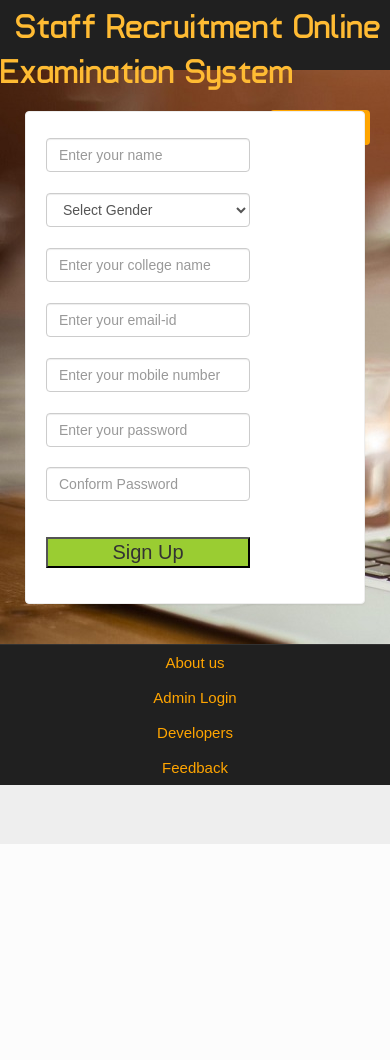
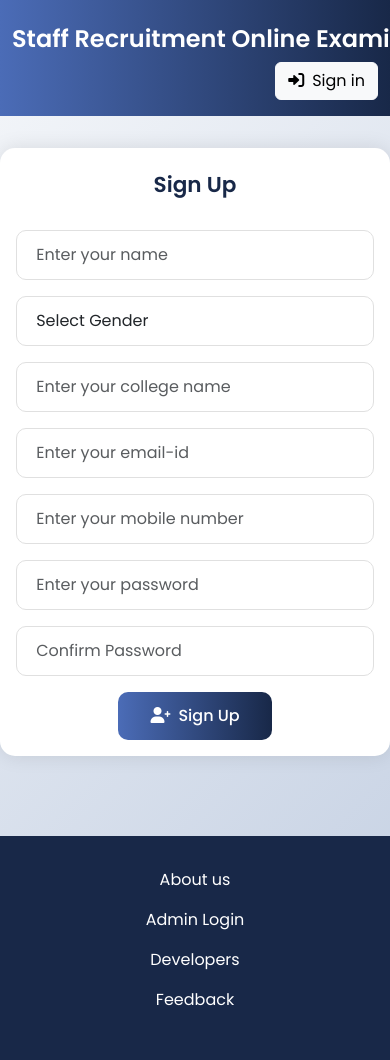
Before and after one commit to ShuaibuPassionateProgrammer/staff-recruitment-exam, a PHP site: page /index1.php in a window 390 px wide; the page is wider, and only the part inside the window is pictured. Before the commit the page ends 844 px from the top of that part, so only its background shows below. Run offline with PHP 8.4, Linux system fonts and the light colour scheme.

Commit message:
Update index1.php to HTML5 standards, implement Bootstrap 5 for styling, and enhance user interface with improved layout and form validation. Added custom styles for better aesthetics and responsiveness.

```diff
--- a/index1.php
+++ b/index1.php
@@ -1,247 +1,317 @@
-<!DOCTYPE html PUBLIC "-//W3C//DTD XHTML 1.0 Transitional//EN" "http://www.w3.org/TR/xhtml1/DTD/xhtml1-transitional.dtd">
-<html xmlns="http://www.w3.org/1999/xhtml">
+<!DOCTYPE html>
+<html lang="en">
 <head>
-<meta http-equiv="Content-Type" content="text/html; charset=iso-8859-1" />
+    <meta charset="UTF-8">
     <meta name="viewport" content="width=device-width, initial-scale=1">
+    <title>Staff Recruitment Online Examination System</title>
+    <!-- Bootstrap 5 CSS -->
+    <link href="https://cdn.jsdelivr.net/npm/bootstrap@5.3.0/dist/css/bootstrap.min.css" rel="stylesheet">
+    <!-- Font Awesome -->
+    <link href="https://cdnjs.cloudflare.com/ajax/libs/font-awesome/6.0.0/css/all.min.css" rel="stylesheet">
+    <!-- Custom fonts -->
+    <link href="https://fonts.googleapis.com/css2?family=Poppins:wght@300;400;500;600;700&display=swap" rel="stylesheet">
+    <!-- Custom CSS -->
+    <style>
+        body {
+            font-family: 'Poppins', sans-serif;
+            background: linear-gradient(135deg, #f5f7fa 0%, #c3cfe2 100%);
+            min-height: 100vh;
+        }
+        .navbar {
+            background: linear-gradient(90deg, #4b6cb7 0%, #182848 100%);
+            padding: 1rem 0;
+        }
+        .navbar-brand {
+            color: white !important;
+            font-weight: 600;
+            font-size: 1.5rem;
+        }
+        .main-container {
+            padding: 2rem 0;
+        }
+        .card {
+            border: none;
+            border-radius: 15px;
+            box-shadow: 0 0 20px rgba(0,0,0,0.1);
+        }
+        .card-header {
+            background: transparent;
+            border-bottom: none;
+            padding: 1.5rem 1.5rem 0.5rem;
+        }
+        .form-control {
+            border-radius: 10px;
+            padding: 0.75rem 1.2rem;
+            border: 1px solid #e0e0e0;
+            margin-bottom: 1rem;
+        }
+        .form-control:focus {
+            box-shadow: 0 0 0 3px rgba(75, 108, 183, 0.1);
+            border-color: #4b6cb7;
+        }
+        .btn-primary {
+            background: linear-gradient(90deg, #4b6cb7 0%, #182848 100%);
+            border: none;
+            padding: 0.75rem 2rem;
+            border-radius: 10px;
+            font-weight: 500;
+            transition: all 0.3s ease;
+        }
+        .btn-primary:hover {
+            transform: translateY(-2px);
+            box-shadow: 0 5px 15px rgba(75, 108, 183, 0.3);
+        }
+        .footer {
+            background: #182848;
+            color: white;
+            padding: 2rem 0;
+            position: relative;
+            margin-top: 3rem;
+        }
+        .footer a {
+            color: white;
+            text-decoration: none;
+            transition: color 0.3s ease;
+        }
+        .footer a:hover {
+            color: #c3cfe2;
+        }
+        .modal-content {
+            border-radius: 15px;
+            border: none;
+        }
+        .modal-header {
+            border-bottom: none;
+            padding: 1.5rem;
+        }
+        .modal-body {
+            padding: 1.5rem;
+        }
+        .developer-card {
+            border-radius: 15px;
+            overflow: hidden;
+        }
+        .developer-img {
+            width: 150px;
+            height: 150px;
+            object-fit: cover;
+            border-radius: 50%;
+            margin: 1rem auto;
+            display: block;
+        }
+        .title1 {
+            color: #182848;
+            font-weight: 600;
+        }
+    </style>
 
-<title>Staff Recruitment Online Examination System </title>
-<link  rel="stylesheet" href="css/bootstrap.min.css"/>
- <link  rel="stylesheet" href="css/bootstrap-theme.min.css"/>
- <link rel="stylesheet" href="css/main.css">
- <link  rel="stylesheet" href="css/font.css">
- <script src="js/jquery.js" type="text/javascript"></script>
-
-  <script src="js/bootstrap.min.js"  type="text/javascript"></script>
- 	<link href='http://fonts.googleapis.com/css?family=Roboto:400,700,300' rel='stylesheet' type='text/css'>
     <?php if(@$_GET['w'])
     {echo'<script>alert("'.@$_GET['w'].'");</script>';}
     ?>
+
     <script>
-function validateForm() {var y = document.forms["form"]["name"].value;	var letters = /^[A-Za-z]+$/;if (y == null || y == "") {alert("Name must be filled out.");return false;}var z =document.forms["form"]["college"].value;if (z == null || z == "") {alert("college must be filled out.");return false;}var x = document.forms["form"]["email"].value;var atpos = x.indexOf("@");
-var dotpos = x.lastIndexOf(".");if (atpos<1 || dotpos<atpos+2 || dotpos+2>=x.length) {alert("Not a valid e-mail address.");return false;}var a = document.forms["form"]["password"].value;if(a == null || a == ""){alert("Password must be filled out");return false;}if(a.length<5 || a.length>25){alert("Passwords must be 5 to 25 characters long.");return false;}
-var b = document.forms["form"]["cpassword"].value;if (a!=b){alert("Passwords must match.");return false;}}
+    function validateForm() {
+        const name = document.forms["form"]["name"].value;
+        const college = document.forms["form"]["college"].value;
+        const email = document.forms["form"]["email"].value;
+        const password = document.forms["form"]["password"].value;
+        const cpassword = document.forms["form"]["cpassword"].value;
+
+        if (!name) {
+            alert("Name must be filled out.");
+            return false;
+        }
+        if (!college) {
+            alert("College must be filled out.");
+            return false;
+        }
+
+        const emailRegex = /^[^\s@]+@[^\s@]+\.[^\s@]+$/;
+        if (!emailRegex.test(email)) {
+            alert("Please enter a valid email address.");
+            return false;
+        }
+
+        if (!password) {
+            alert("Password must be filled out");
+            return false;
+        }
+        if (password.length < 5 || password.length > 25) {
+            alert("Passwords must be 5 to 25 characters long.");
+            return false;
+        }
+        if (password !== cpassword) {
+            alert("Passwords must match.");
+            return false;
+        }
+        return true;
+    }
     </script>
-
-
 </head>
 
 <body>
-<div class="header">
-<div class="row">
-<div class="col-lg-6">
-<span class="logo">Staff Recruitment Online Examination System</span></div>
-<div class="col-md-2 col-md-offset-4">
-<a href="#" class="pull-right btn sub1" data-toggle="modal" data-target="#myModal"><span class="glyphicon glyphicon-log-in" aria-hidden="true"></span>&nbsp;<span class="title1"><b>Signin</b></span></a></div>
-<!--sign in modal start-->
-<div class="modal fade" id="myModal">
+    <!-- Navbar -->
+    <nav class="navbar navbar-expand-lg navbar-dark">
+        <div class="container">
+            <span class="navbar-brand">Staff Recruitment Online Examination System</span>
+            <button class="btn btn-light ms-auto" data-bs-toggle="modal" data-bs-target="#myModal">
+                <i class="fas fa-sign-in-alt me-2"></i>Sign in
+            </button>
+        </div>
+    </nav>
+
+    <!-- Main Content -->
+    <div class="container main-container">
+        <div class="row justify-content-end">
+            <div class="col-md-6">
+                <div class="card">
+                    <div class="card-header">
+                        <h4 class="title1 text-center">Sign Up</h4>
+                    </div>
+                    <div class="card-body">
+                        <form class="form-horizontal" name="form" action="sign.php?q=account.php" onSubmit="return validateForm()" method="POST">
+                            <div class="mb-3">
+                                <input id="name" name="name" placeholder="Enter your name" class="form-control" type="text">
+                            </div>
+
+                            <div class="mb-3">
+                                <select id="gender" name="gender" class="form-control">
+                                    <option value="">Select Gender</option>
+                                    <option value="M">Male</option>
+                                    <option value="F">Female</option>
+                                </select>
+                            </div>
+
+                            <div class="mb-3">
+                                <input id="college" name="college" placeholder="Enter your college name" class="form-control" type="text">
+                            </div>
+
+                            <div class="mb-3">
+                                <input id="email" name="email" placeholder="Enter your email-id" class="form-control" type="email">
+                            </div>
+
+                            <div class="mb-3">
+                                <input id="mob" name="mob" placeholder="Enter your mobile number" class="form-control" type="number">
+                            </div>
+
+                            <div class="mb-3">
+                                <input id="password" name="password" placeholder="Enter your password" class="form-control" type="password">
+                            </div>
+
+                            <div class="mb-3">
+                                <input id="cpassword" name="cpassword" placeholder="Confirm Password" class="form-control" type="password">
+                            </div>
+
+                            <?php if(@$_GET['q7'])
+                            { echo'<p class="text-danger mb-3">'.@$_GET['q7'].'</p>';}?>
+
+                            <div class="text-center">
+                                <button type="submit" class="btn btn-primary">
+                                    <i class="fas fa-user-plus me-2"></i>Sign Up
+                                </button>
+                            </div>
+                        </form>
+                    </div>
+                </div>
+            </div>
+        </div>
+    </div>
+
+    <!-- Footer -->
+    <footer class="footer">
+        <div class="container">
+            <div class="row text-center">
+                <div class="col-md-3 mb-3">
+                    <a href="#" target="_blank">About us</a>
+                </div>
+                <div class="col-md-3 mb-3">
+                    <a href="#" data-bs-toggle="modal" data-bs-target="#login">Admin Login</a>
+                </div>
+                <div class="col-md-3 mb-3">
+                    <a href="#" data-bs-toggle="modal" data-bs-target="#developers">Developers</a>
+                </div>
+                <div class="col-md-3 mb-3">
+                    <a href="feedback.php" target="_blank">Feedback</a>
+                </div>
+            </div>
+        </div>
+    </footer>
+
+    <!-- Sign In Modal -->
+    <div class="modal fade" id="myModal" tabindex="-1">
         <div class="modal-dialog">
-    <div class="modal-content title1">
+            <div class="modal-content">
                 <div class="modal-header">
-        <button type="button" class="close" data-dismiss="modal" aria-label="Close"><span aria-hidden="true">&times;</span></button>
-        <h4 class="modal-title title1"><span style="color:orange">Log In</span></h4>
+                    <h5 class="modal-title title1">Sign In</h5>
+                    <button type="button" class="btn-close" data-bs-dismiss="modal"></button>
                 </div>
                 <div class="modal-body">
                     <form class="form-horizontal" action="login.php?q=index.php" method="POST">
-<fieldset>
-
-
-<!-- Text input-->
-<div class="form-group">
-  <label class="col-md-3 control-label" for="email"></label>
-  <div class="col-md-6">
-  <input id="email" name="email" placeholder="Enter your email-id" class="form-control input-md" type="email">
-
+                        <div class="mb-3">
+                            <input id="email" name="email" placeholder="Enter your email-id" class="form-control" type="email">
+                        </div>
+                        <div class="mb-3">
+                            <input id="password" name="password" placeholder="Enter your Password" class="form-control" type="password">
+                        </div>
+                        <div class="text-end">
+                            <button type="button" class="btn btn-secondary me-2" data-bs-dismiss="modal">Close</button>
+                            <button type="submit" class="btn btn-primary" name="user">Log in</button>
+                        </div>
+                    </form>
+                </div>
+            </div>
         </div>
     </div>
 
-
-<!-- Password input-->
-<div class="form-group">
-  <label class="col-md-3 control-label" for="password"></label>
-  <div class="col-md-6">
-    <input id="password" name="password" placeholder="Enter your Password" class="form-control input-md" type="password">
-
+    <!-- Developers Modal -->
+    <div class="modal fade" id="developers" tabindex="-1">
+        <div class="modal-dialog">
+            <div class="modal-content">
+                <div class="modal-header">
+                    <h5 class="modal-title title1">Developers</h5>
+                    <button type="button" class="btn-close" data-bs-dismiss="modal"></button>
+                </div>
+                <div class="modal-body">
+                    <div class="text-center">
+                        <img src="image/logo.jpg" class="developer-img" alt="Developer">
+                        <h5 class="mt-3">Yunusa Habu</h5>
+                        <p class="mb-1"><i class="fas fa-phone me-2"></i>09066371373</p>
+                        <p class="mb-1"><i class="fas fa-envelope me-2"></i>yunusahabu2207@gmail.com</p>
+                        <p class="mb-0"><i class="fas fa-user-graduate me-2"></i>Student</p>
+                    </div>
+                </div>
+            </div>
         </div>
     </div>
 
+    <!-- Admin Login Modal -->
+    <div class="modal fade" id="login" tabindex="-1">
+        <div class="modal-dialog">
+            <div class="modal-content">
+                <div class="modal-header">
+                    <h5 class="modal-title title1">Admin Login</h5>
+                    <button type="button" class="btn-close" data-bs-dismiss="modal"></button>
                 </div>
-      <div class="modal-footer">
-        <button type="button" class="btn btn-default" data-dismiss="modal">Close</button>
-        <button type="submit" class="btn btn-primary" name="user">Log in</button>
-		</fieldset>
+                <div class="modal-body">
+                    <form role="form" method="post" action="admin.php?q=index.php">
+                        <div class="mb-3">
+                            <input type="text" name="uname" maxlength="31" placeholder="Admin user id" class="form-control">
+                        </div>
+                        <div class="mb-3">
+                            <input type="password" name="password" maxlength="23" placeholder="Password" class="form-control">
+                        </div>
+                        <div class="text-center">
+                            <button type="submit" name="login" class="btn btn-primary">
+                                <i class="fas fa-sign-in-alt me-2"></i>Login
+                            </button>
+                        </div>
                     </form>
                 </div>
-    </div><!-- /.modal-content -->
-  </div><!-- /.modal-dialog -->
-</div><!-- /.modal -->
-<!--sign in modal closed-->
-
-</div><!--header row closed-->
             </div>
-
-<div class="bg1">
-<div class="row">
-
-<div class="col-md-7"></div>
-<div class="col-md-4 panel">
-<!-- sign in form begins -->
-  <form class="form-horizontal" name="form" action="sign.php?q=account.php" onSubmit="return validateForm()" method="POST">
-<fieldset>
-
-
-<!-- Text input-->
-<div class="form-group">
-  <label class="col-md-12 control-label" for="name"></label>
-  <div class="col-md-12">
-  <input id="name" name="name" placeholder="Enter your name" class="form-control input-md" type="text">
-
         </div>
     </div>
 
-<!-- Text input-->
-<div class="form-group">
-  <label class="col-md-12 control-label" for="gender"></label>
-  <div class="col-md-12">
-    <select id="gender" name="gender" placeholder="Enter your gender" class="form-control input-md" >
-   <option value="Male">Select Gender</option>
-  <option value="M">Male</option>
-  <option value="F">Female</option> </select>
-  </div>
-</div>
-
-<!-- Text input-->
-<div class="form-group">
-  <label class="col-md-12 control-label" for="name"></label>
-  <div class="col-md-12">
-  <input id="college" name="college" placeholder="Enter your college name" class="form-control input-md" type="text">
-
-  </div>
-</div>
-
-
-<!-- Text input-->
-<div class="form-group">
-  <label class="col-md-12 control-label title1" for="email"></label>
-  <div class="col-md-12">
-    <input id="email" name="email" placeholder="Enter your email-id" class="form-control input-md" type="email">
-
-  </div>
-</div>
-
-<!-- Text input-->
-<div class="form-group">
-  <label class="col-md-12 control-label" for="mob"></label>
-  <div class="col-md-12">
-  <input id="mob" name="mob" placeholder="Enter your mobile number" class="form-control input-md" type="number">
-
-  </div>
-</div>
-
-
-<!-- Text input-->
-<div class="form-group">
-  <label class="col-md-12 control-label" for="password"></label>
-  <div class="col-md-12">
-    <input id="password" name="password" placeholder="Enter your password" class="form-control input-md" type="password">
-
-  </div>
-</div>
-
-<div class="form-group">
-  <label class="col-md-12control-label" for="cpassword"></label>
-  <div class="col-md-12">
-    <input id="cpassword" name="cpassword" placeholder="Conform Password" class="form-control input-md" type="password">
-
-  </div>
-</div>
-<?php if(@$_GET['q7'])
-{ echo'<p style="color:red;font-size:15px;">'.@$_GET['q7'];}?>
-<!-- Button -->
-<div class="form-group">
-  <label class="col-md-12 control-label" for=""></label>
-  <div class="col-md-12">
-    <input  type="submit" class="sub" value="Sign Up" class="btn btn-success"/>
-  </div>
-</div>
-
-</fieldset>
-</form>
-</div><!--col-md-6 end-->
-</div></div>
-</div><!--container end-->
-
-<!--Footer start-->
-<div class="row footer">
-<div class="col-md-3 box">
-<a href="#" target="_blank">About us</a>
-</div>
-<div class="col-md-3 box">
-<a href="#" data-toggle="modal" data-target="#login">Admin Login</a></div>
-<div class="col-md-3 box">
-<a href="#" data-toggle="modal" data-target="#developers">Developers</a>
-</div>
-<div class="col-md-3 box">
-<a href="feedback.php" target="_blank">Feedback</a></div></div>
-<!-- Modal For Developers-->
-<div class="modal fade title1" id="developers">
-  <div class="modal-dialog">
-    <div class="modal-content">
-      <div class="modal-header">
-        <button type="button" class="close" data-dismiss="modal"><span aria-hidden="true">&times;</span><span class="sr-only">Close</span></button>
-        <h4 class="modal-title" style="font-family:'typo' "><span style="color:orange">Developers</span></h4>
-      </div>
-
-      <div class="modal-body">
-        <p>
-		<div class="row">
-		<div class="col-md-4">
-		 <img src="image/logo.jpg" width=200 height=200 alt="" class="img-rounded">
-		 </div>
-		 <div class="col-md-5" style="margin-left:10px">
-		<a href="logo-DGT.jpg" style="color:#202020; font-family:'typo' ; font-size:18px" title="Find on Facebook">Name: Yunusa Habu </a>
-		<h4 style="color:#202020; font-family:'typo' ;font-size:16px" class="title1">Tel: 09066371373</h4>
-		<h4 style="font-family:'typo' ">Email: yunusahabu2207@gmail.com</h4>
-		<h4 style="font-family:'typo' ">Ocupation: Student</h4></div></div>
-		</p>
-      </div>
-
-    </div><!-- /.modal-content -->
-  </div><!-- /.modal-dialog -->
-</div><!-- /.modal -->
-
-<!--Modal for admin login-->
-	 <div class="modal fade" id="login">
-  <div class="modal-dialog">
-    <div class="modal-content">
-      <div class="modal-header">
-        <button type="button" class="close" data-dismiss="modal"><span aria-hidden="true">&times;</span><span class="sr-only">Close</span></button>
-        <h4 class="modal-title"><span style="color:orange;font-family:'typo' ">LOGIN</span></h4>
-      </div>
-      <div class="modal-body title1">
-<div class="row">
-<div class="col-md-3"></div>
-<div class="col-md-6">
-<form role="form" method="post" action="admin.php?q=index.php">
-<div class="form-group">
-<input type="text" name="uname" maxlength="31"  placeholder="Admin user id" class="form-control"/>
-</div>
-<div class="form-group">
-<input type="password" name="password" maxlength="23" placeholder="Password" class="form-control"/>
-</div>
-<div class="form-group" align="center">
-<input type="submit" name="login" value="Login" class="btn btn-secondary" />
-</div>
-</form>
-</div><div class="col-md-3"></div></div>
-      </div>
-      <!--<div class="modal-footer">
-        <button type="button" class="btn btn-default" data-dismiss="modal">Close</button>
-      </div>-->
-    </div><!-- /.modal-content -->
-  </div><!-- /.modal-dialog -->
-</div><!-- /.modal -->
-<!--footer end-->
-
-
+    <!-- Bootstrap 5 JS Bundle with Popper -->
+    <script src="https://cdn.jsdelivr.net/npm/bootstrap@5.3.0/dist/js/bootstrap.bundle.min.js"></script>
 </body>
 </html>
```
Lines whose indentation alone changed are shown as unchanged.
